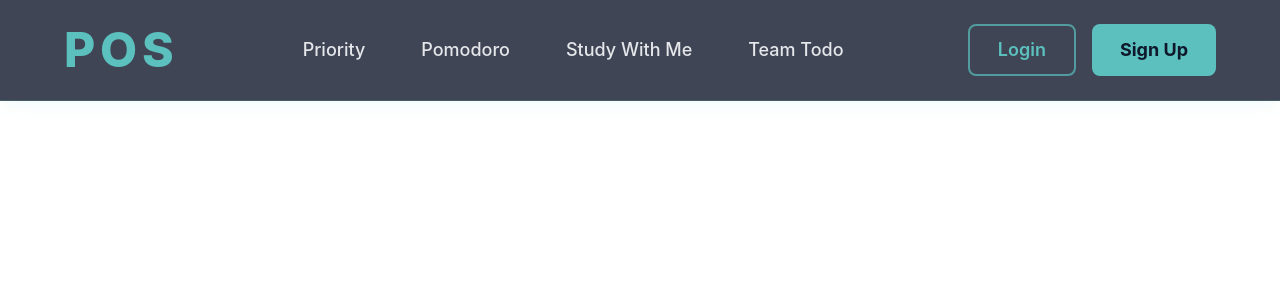
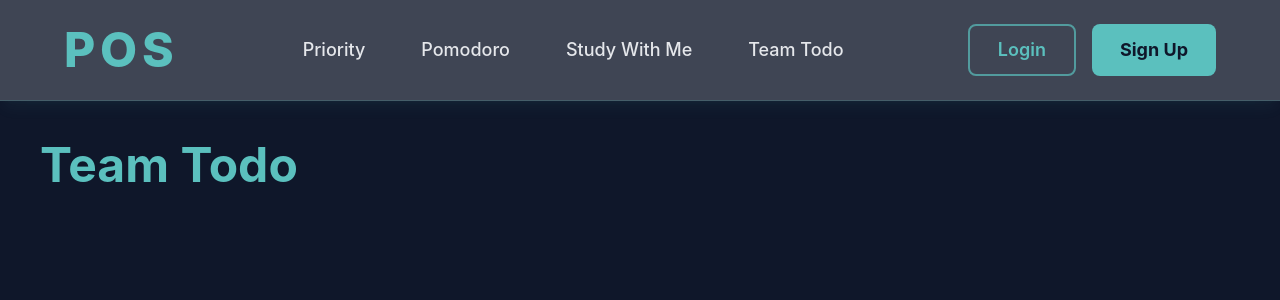
Before and after one commit to UTT-THE-CODER/Productivity-operating-system, a React (Vite) app: page /TeamTodo in a window 1280 px wide. Shown: the top 300 px of the page. Built offline with nearby package versions, Linux system fonts and the light colour scheme.

Commit message:
test: verifying contribution tracking

```diff
--- a/src/App.jsx
+++ b/src/App.jsx
@@ -6,6 +6,7 @@ import Pomodoro from "./Pages/Pomodoro";
 import Navbar from "./Component/Navbar";
 import Priority from "./Pages/Priority";
 import StudyWithMe from "./Pages/StudyWithMe";
+import TeamTodo from "./Pages/TeamTodo";
 
 function App() {
   return (
@@ -17,6 +18,7 @@ function App() {
         <Route path="/Pomodoro" element={<Pomodoro />} />
         <Route path="/Priority" element={<Priority />}/>
         <Route path ="/StudyWithMe" element={<StudyWithMe />}/>
+        <Route path = "/TeamTodo" element={<TeamTodo />}/>
       </Routes>
 
     </BrowserRouter>
--- a/src/Component/Navbar.jsx
+++ b/src/Component/Navbar.jsx
@@ -2,7 +2,6 @@ import React, { useState } from 'react';
 import { Link } from "react-router-dom";
 function Navbar() {
     const [menuOpen, setMenuOpen] = useState(false);
-
     return (
         <nav className="relative flex items-center justify-between px-3 sm:px-6 md:px-16 py-3 sm:py-4 md:py-6 border-b border-[#5BC0BE]/20 bg-[#0F172A]/80 backdrop-blur-md shadow-lg shadow-[#5BC0BE]/5 sticky top-0 z-40">
             <Link to="/">
@@ -32,10 +31,12 @@ function Navbar() {
                     Study With Me
                     <span className="absolute bottom-0 left-0 w-0 h-0.5 bg-[#5BC0BE] group-hover:w-full transition-all duration-300"></span>
                 </Link>
-                <li className="hover:text-[#5BC0BE] transition duration-300 cursor-pointer relative group">
+                <Link
+                    to ="/TeamTodo"
+                    className="hover:text-[#5BC0BE] transition duration-300 cursor-pointer relative group">
                     Team Todo
                     <span className="absolute bottom-0 left-0 w-0 h-0.5 bg-[#5BC0BE] group-hover:w-full transition-all duration-300"></span>
-                </li>
+                </Link>
             </ul>
             <div className="hidden md:flex gap-2 lg:gap-4 text-sm lg:text-lg">
                 <button className="px-4 lg:px-7 py-2 lg:py-2.5 border-2 border-[#5BC0BE]/70 rounded-lg text-[#5BC0BE] hover:bg-[#5BC0BE]/10 hover:border-[#5BC0BE] transition duration-300 font-semibold">
@@ -48,21 +49,18 @@ function Navbar() {
             {
                 menuOpen && (
                     <div className="md:hidden absolute top-full left-0 w-full bg-[#1E293B] z-50">
-
                         <Link
                             to="/priority"
                             className="block p-4 text-amber-50"
                         >
                             Priority
                         </Link>
-
                         <Link
                             to="/pomodoro"
                             className="block p-4 text-amber-50"
                         >
                             Pomodoro
                         </Link>
-
                         <Link
                             to="/studywithme"
                             className="block p-4 text-amber-50"
@@ -70,12 +68,11 @@ function Navbar() {
                             Study With Me
                         </Link>
                         <Link
-                            to="/teamTodo"
+                            to="/TeamTodo"
                             className="block p-4 text-amber-50"
                         >
                             Team Todo
                         </Link>
-
                     </div>
                 )
             }
--- /dev/null
+++ b/src/Pages/TeamTodo.jsx
@@ -0,0 +1,22 @@
+import React, { useState }from 'react'
+
+function TeamTodo() {
+    const [members] = useState([
+        "Uttkarsh",
+        "Shivika",
+        "Atul"
+    ]);
+  return (
+    <>
+
+    <div className = "min-h-screen bg-[#0F172A] text-[#E5E7EB] p-4 md:p-10">
+        <h1 className = "text-3xl md:text-5xl font-bold text-[#5BC0BE] mb-8">
+            Team Todo
+        </h1>
+    </div>
+
+    </>
+  )
+}
+
+export default TeamTodo;
```
